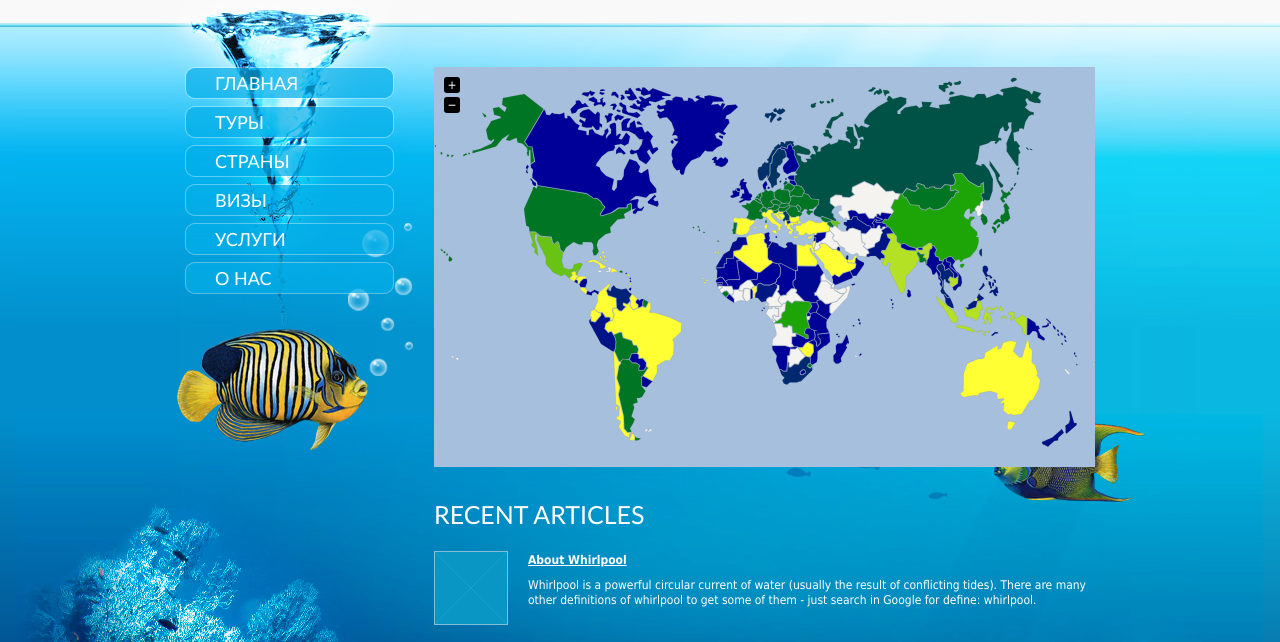
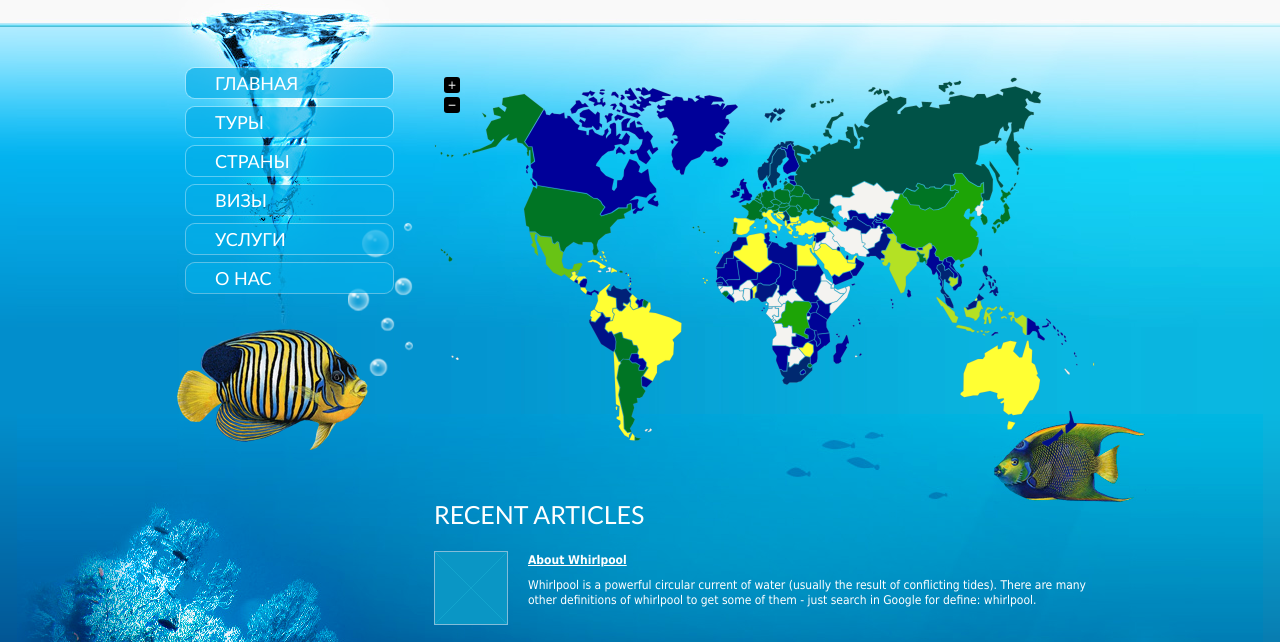
Before and after one commit to alnasfire/tourtoday, a plain HTML site: page index.html in a window 1280 px wide. Shown: the part 93-735 px from the top of the page. Drawn offline with nearby package versions, Linux system fonts and the light colour scheme.

Commit message:
add html

```diff
--- a/index.html
+++ b/index.html
@@ -21,7 +21,7 @@
 	jQuery(document).ready(function() {
 		jQuery('#vmap').vectorMap({
 		    map: 'world_en',
-		    backgroundColor: '#a5bfdd',
+		    backgroundColor: 'transparent',
 		    borderColor: '#818181',
 		    borderOpacity: 0.25,
 		    borderWidth: 1,
```
